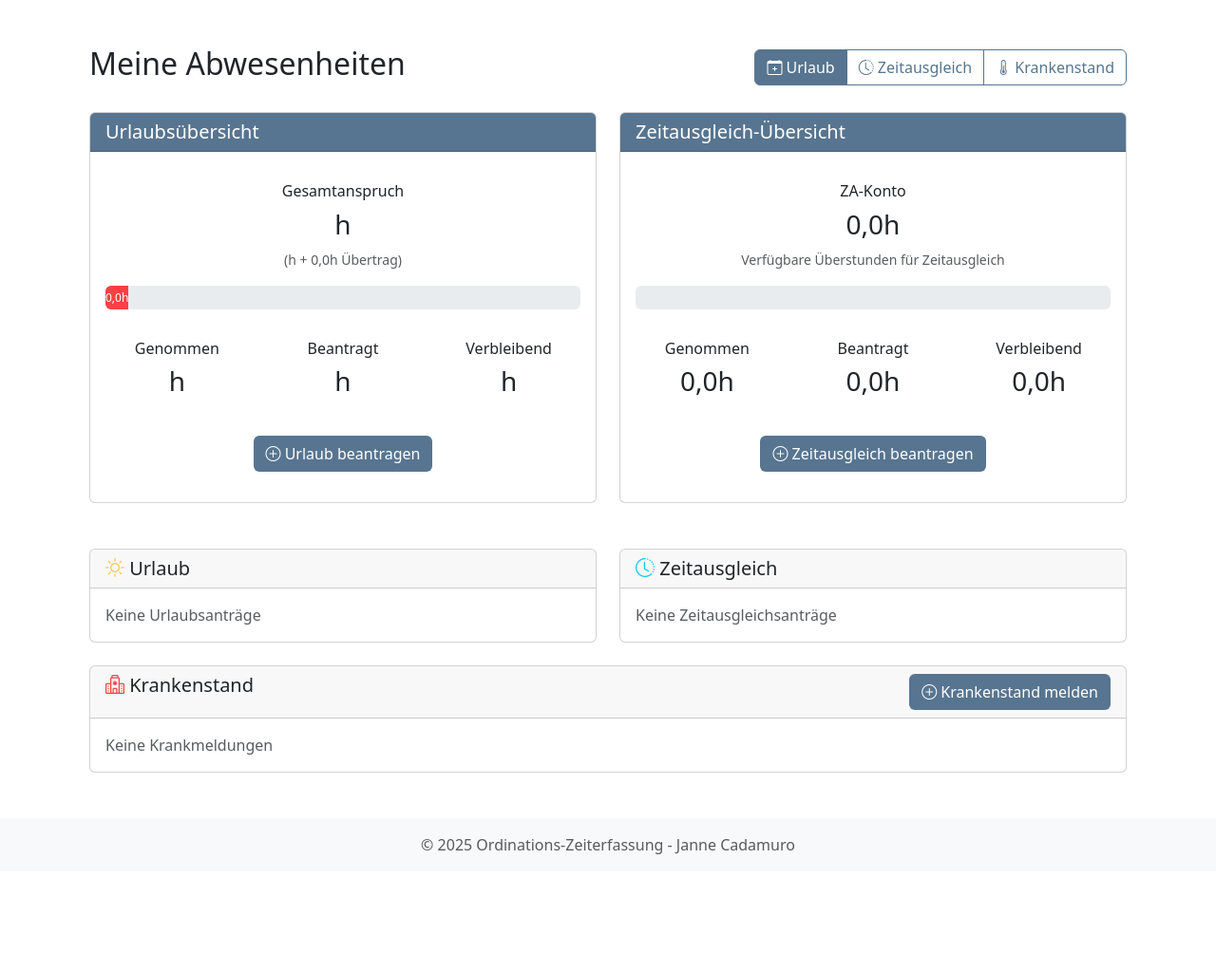
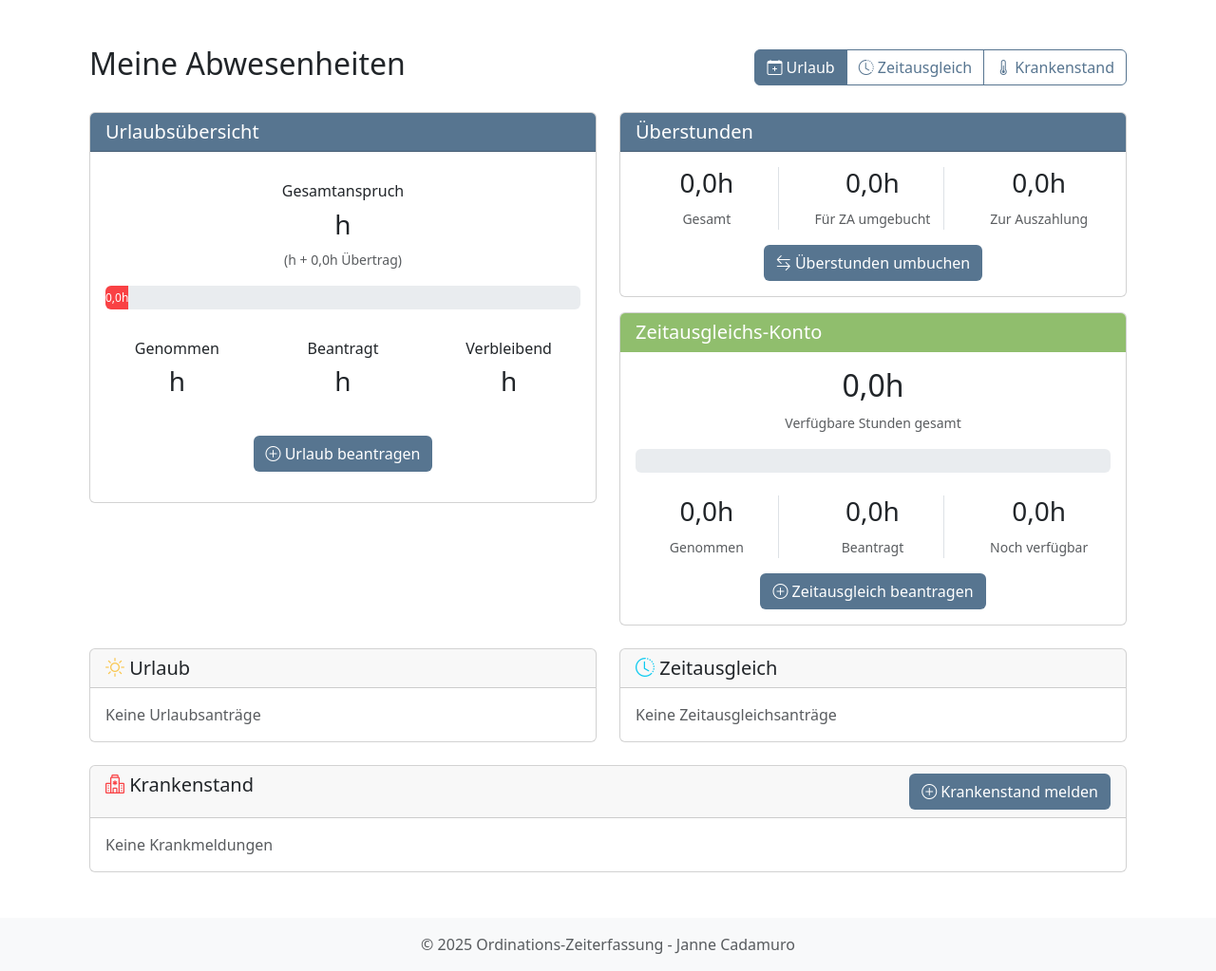
Before and after one commit to drfoehn/workfore_management, a Django app: page /absences/ in a window 1280 px wide. Shown: the part 76-1099 px from the top of the page at 95% size. Before the commit the page ends 976 px from the top, so only its background shows below. Run offline with Django 5.2, Linux system fonts and the light colour scheme; the visitor is signed in with stand-in values (Sample User, id 1); data that the repository does not hold is empty; some libraries are stand-ins or nearby versions.

Commit message:
bugfixes

```diff
--- a/workforce_management/templates/wfm/absence_list.html
+++ b/workforce_management/templates/wfm/absence_list.html
@@ -122,25 +122,55 @@
             </div>
         </div>
 
-        <!-- Zeitausgleich-Übersicht -->
+        <!-- Zeitausgleich-Bereich -->
         <div class="col-md-6">
-            <div class="card mb-4">
+            <!-- Überstunden-Karte -->
+            <div class="card mb-3">
                 <div class="card-header bg-queen-blue">
-                    <h5 class="mb-0">{% trans "Zeitausgleich-Übersicht" %}</h5>
+                    <h5 class="mb-0">{% trans "Überstunden" %}</h5>
                 </div>
                 <div class="card-body">
-                    <div class="row">
-                        <div class="col-md-12">
-                            <div class="card border-0">
-                                <div class="card-body text-center">
-                                    <h6>{% trans "ZA-Konto" %}</h6>
-                                    {% widthratio timecomp_remaining_hours timecomp_total_hours 100 as timecomp_percent %}
-                                    <h3>{{ timecomp_total_hours|floatformat:1 }}h</h3>
-                                    <small class="text-muted">
-                                        {% trans "Verfügbare Überstunden für Zeitausgleich" %}
-                                    </small>
+                    <div class="row text-center">
+                        <div class="col-md-4">
+                            <div class="border-end">
+                                <h3>{{ timecomp_total_overtime|floatformat:1 }}h</h3>
+                                <small class="text-muted">{% trans "Gesamt" %}</small>
                             </div>
-                                <div class="progress mb-3" style="height: 25px;">
+                        </div>
+                        <div class="col-md-4">
+                            <div class="border-end">
+                                <h3>{{ timecomp_za_hours|floatformat:1 }}h</h3>
+                                <small class="text-muted">{% trans "Für ZA umgebucht" %}</small>
+                            </div>
+                        </div>
+                        <div class="col-md-4">
+                            <h3>{{ timecomp_payment_hours|floatformat:1 }}h</h3>
+                            <small class="text-muted">{% trans "Zur Auszahlung" %}</small>
+                        </div>
+                    </div>
+                    <div class="text-center mt-3">
+                        <button class="btn bg-queen-blue"
+                                data-bs-toggle="modal"
+                                data-bs-target="#overtimeModal">
+                            <i class="bi bi-arrow-left-right"></i> {% trans "Überstunden umbuchen" %}
+                        </button>
+                    </div>
+                </div>
+            </div>
+
+            <!-- ZA-Konto-Karte -->
+            <div class="card">
+                <div class="card-header bg-pistachio">
+                    <h5 class="mb-0">{% trans "Zeitausgleichs-Konto" %}</h5>
+                </div>
+                <div class="card-body">
+                    <div class="text-center mb-3">
+                        <h2>{{ timecomp_za_hours|floatformat:1 }}h</h2>
+                        <small class="text-muted">{% trans "Verfügbare Stunden gesamt" %}</small>
+                    </div>
+
+                    {% widthratio timecomp_remaining_hours timecomp_za_hours 100 as timecomp_percent %}
+                    <div class="progress mb-4" style="height: 25px;">
                         <div class="progress-bar
                             {% with percent_num=timecomp_percent|add:"0" %}
                                 {% if percent_num >= 50 %}bg-pistachio
@@ -151,43 +181,31 @@
                             style="width: {{ timecomp_percent }}%;"
                             aria-valuenow="{{ timecomp_remaining_hours|default:0 }}"
                             aria-valuemin="0"
-                                        aria-valuemax="{{ timecomp_total_hours|default:0 }}">
-                                        {{ timecomp_remaining_hours|default:0|floatformat:1 }}h
+                            aria-valuemax="{{ timecomp_za_hours|default:0 }}">
+                            {{ timecomp_remaining_hours|floatformat:1 }}h
                         </div>
                     </div>
-                            </div>
-                        </div>
-                    </div>
-                    <div class="row">
+
+                    <div class="row text-center">
                         <div class="col-md-4">
-                            <div class="card border-0">
-                                <div class="card-body text-center">
-                                    <h6>{% trans "Genommen" %}</h6>
+                            <div class="border-end">
                                 <h3>{{ timecomp_used_hours|floatformat:1 }}h</h3>
-                                </div>
+                                <small class="text-muted">{% trans "Genommen" %}</small>
                             </div>
                         </div>
                         <div class="col-md-4">
-                            <div class="card border-0">
-                                <div class="card-body text-center">
-                                    <h6>{% trans "Beantragt" %}</h6>
+                            <div class="border-end">
                                 <h3>{{ timecomp_pending_hours|floatformat:1 }}h</h3>
-                                </div>
+                                <small class="text-muted">{% trans "Beantragt" %}</small>
                             </div>
                         </div>
                         <div class="col-md-4">
-                            <div class="card border-0">
-                                <div class="card-body text-center">
-                                    <h6>{% trans "Verbleibend" %}</h6>
                             <h3>{{ timecomp_remaining_hours|floatformat:1 }}h</h3>
+                            <small class="text-muted">{% trans "Noch verfügbar" %}</small>
                         </div>
                     </div>
-                        </div>
-                    </div>
-                    <div class="row">
-                        <div class="col-md-12">
-                            <div class="card border-0">
-                                <div class="card-body text-center">
+
+                    <div class="text-center mt-3">
                         <button class="btn bg-queen-blue"
                                 data-bs-toggle="modal"
                                 data-bs-target="#timeCompModal"
@@ -198,10 +216,6 @@
                 </div>
             </div>
         </div>
-                </div>
-            </div>
-        </div>
-
     </div>
 
     <!-- Zweite Zeile: Urlaub und Zeitausgleich -->
--- a/workforce_management/templates/wfm/assistant_calendar.html
+++ b/workforce_management/templates/wfm/assistant_calendar.html
@@ -245,7 +245,7 @@ document.addEventListener('DOMContentLoaded', function() {
                     })
                     .catch(error => {
                         console.error('Error:', error);
-                        alert('{% trans "Fehler beim Laden der Daten" %}');
+                        alert('{% trans "Keine Berechtigung zum Laden dieser Daten" %}');
                     });
             }
         },
--- a/workforce_management/templates/wfm/modals/time_compensation_modal.html
+++ b/workforce_management/templates/wfm/modals/time_compensation_modal.html
@@ -49,17 +49,22 @@ function loadTimeCompStatus() {
 
             const statusHtml = `
                 <div class="alert alert-info">
-                    <h6>{% trans "Verfügbare Stunden" %}:</h6>
+                    <h6>{% trans "Überstunden-Übersicht" %}:</h6>
                     <ul class="mb-0">
-                        <li>{% trans "Gesamte Überstunden" %}: ${data.total_hours}h</li>
-                        <li>{% trans "Bereits verwendet" %}: ${data.used_hours}h</li>
-                        <li>{% trans "In Bearbeitung" %}: ${data.pending_hours}h</li>
-                        <li><strong>{% trans "Noch verfügbar" %}: ${data.remaining_hours}h</strong></li>
+                        <li>{% trans "Gesamte Überstunden" %}: ${data.total_overtime}h</li>
+                        <li>{% trans "Davon für Zeitausgleich" %}: ${data.za_hours}h</li>
+                        <li>{% trans "Davon zur Auszahlung" %}: ${data.payment_hours}h</li>
+                    </ul>
+                    <h6 class="mt-3">{% trans "Zeitausgleichs-Konto" %}:</h6>
+                    <ul class="mb-0">
+                        <li>{% trans "Bereits genommen" %}: ${data.used_hours}h</li>
+                        <li>{% trans "Beantragt" %}: ${data.pending_hours}h</li>
+                        <li><strong>{% trans "Noch verfügbar" %}: ${data.remaining_za_hours}h</strong></li>
                     </ul>
                 </div>
             `;
             document.getElementById('timeCompStatus').innerHTML = statusHtml;
-            window.availableHours = data.remaining_hours;
+            window.availableHours = data.remaining_za_hours;
             checkSubmitButton();
         })
         .catch(error => {
--- a/workforce_management/wfm/views.py
+++ b/workforce_management/wfm/views.py
@@ -2157,7 +2157,6 @@ class AssistantCalendarView(LoginRequiredMixin, TemplateView):
     def get_context_data(self, **kwargs):
         context = super().get_context_data(**kwargs)
 
-        # Bestehender Code...
         role = self.request.GET.get('role')
         employee_id = self.request.GET.get('employee')
 
@@ -2427,6 +2426,12 @@ class AbsenceListView(LoginRequiredMixin, ListView):
     model = SickLeave
     context_object_name = 'sick_leaves'
 
+    def get_queryset(self):
+        # Filtere Krankenstände nach angemeldetem User
+        return SickLeave.objects.filter(
+            employee=self.request.user
+        ).order_by('-start_date')
+
     def get_context_data(self, **kwargs):
         context = super().get_context_data(**kwargs)
         user = self.request.user
@@ -2506,69 +2511,69 @@ class AbsenceListView(LoginRequiredMixin, ListView):
         context['vacations'] = vacations
 
         # Zeitausgleichsübersicht
-        print("\n=== DEBUG: TimeCompensation Info ===")
-        print(f"Current user: {user}, Today: {today}")
-
-        # Hole das Überstundenkonto für diesen Monat
-        overtime_account = OvertimeAccount.objects.filter(
-            employee=user,
-            year=today.year,
-            month=today.month
+        current_period = AveragingPeriod.objects.filter(
+            start_date__lte=today,
+            end_date__gte=today
         ).first()
 
-        print(f"\nOvertime Account found: {overtime_account}")
-
-        if overtime_account:
-            total_hours = overtime_account.hours_for_timecomp
-            print(f"Total overtime hours: {total_hours}")
+        if not current_period:
+            current_period = AveragingPeriod.objects.filter(
+                end_date__lt=today
+            ).order_by('-end_date').first()
+
+        if current_period:
+            overtime_account = OvertimeAccount.objects.filter(
+                employee=user,
+                year=current_period.end_date.year,
+                month=current_period.end_date.month
+            ).first()
+
+            if overtime_account:
+                total_overtime = overtime_account.total_overtime  # Gesamte Überstunden
+                za_hours = overtime_account.hours_for_timecomp    # Für ZA umgebucht
+                payment_hours = total_overtime - za_hours         # Zur Auszahlung
+            else:
+                total_overtime = current_period.balance or Decimal('0')
+                za_hours = Decimal('0')
+                payment_hours = total_overtime
         else:
-            total_hours = 0
-            print("No overtime account found, setting total_hours to 0")
-
-        # Hole genehmigte und beantragte Zeitausgleiche
-        approved_time_comps = TimeCompensation.objects.filter(
-            employee=user,
-            status='APPROVED'
+            total_overtime = Decimal('0')
+            za_hours = Decimal('0')
+            payment_hours = Decimal('0')
+
+        # Hole bereits genommene Zeitausgleiche
+        used_hours = sum(
+            tc.hours for tc in TimeCompensation.objects.filter(
+                employee=user,
+                status='APPROVED'
+            )
         )
-        pending_time_comps = TimeCompensation.objects.filter(
-            employee=user,
-            status='REQUESTED'
+
+        # Hole beantragte Zeitausgleiche
+        pending_hours = sum(
+            tc.hours for tc in TimeCompensation.objects.filter(
+                employee=user,
+                status='REQUESTED'
+            )
         )
 
-        # Berechne die Stunden
-        used_hours = sum(tc.hours for tc in approved_time_comps)
-        pending_hours = sum(tc.hours for tc in pending_time_comps)
-        remaining_hours = total_hours - pending_hours - used_hours
-
-        print(f"\nApproved time comps count: {approved_time_comps.count()}")
-        print(f"Used hours: {used_hours}")
-        print(f"Pending time comps count: {pending_time_comps.count()}")
-        print(f"Pending hours: {pending_hours}")
-        print(f"Remaining hours: {remaining_hours}")
+        # Noch verfügbare ZA-Stunden
+        remaining_za_hours = za_hours - (used_hours + pending_hours)
 
         context.update({
-            'timecomp_total_hours': total_hours,
+            'timecomp_total_overtime': total_overtime,
+            'timecomp_za_hours': za_hours,
+            'timecomp_payment_hours': payment_hours,
             'timecomp_used_hours': used_hours,
             'timecomp_pending_hours': pending_hours,
-            'timecomp_remaining_hours': remaining_hours
+            'timecomp_remaining_hours': remaining_za_hours
         })
 
-
-
-
-
-        # Hole alle Zeitausgleiche
+        # Hole alle Zeitausgleiche für die Liste
         time_comps = TimeCompensation.objects.filter(
             employee=user
         ).order_by('-date')
         context['time_comps'] = time_comps
-
-        print("\n=== Final TimeComp context values ===")
-        print(f"Total hours: {context.get('timecomp_total_hours')}")
-        print(f"Used hours: {context.get('timecomp_used_hours')}")
-        print(f"Pending hours: {context.get('timecomp_pending_hours')}")
-        print(f"Remaining hours: {context.get('timecomp_remaining_hours')}")
-        print("================================\n")
 
         return context
 
@@ -2614,54 +2619,69 @@ def api_delete_absence(request, type, pk):
 
 @login_required
 def api_time_compensation_status(request):
-    """API-Endpunkt für den aktuellen Zeitausgleichsstatus"""
-    try:
-        today = timezone.now().date()
-
-        # Hole den relevanten Monat
-        if today.day <= 7:
-            target_date = today - relativedelta(months=1)
-        else:
-            target_date = today
-
-        # Hole das Überstundenkonto für diesen Monat
-        overtime_account = OvertimeAccount.objects.filter(
-            employee=request.user,
-            year=target_date.year,
-            month=target_date.month
-        ).first()
-
-        if overtime_account:
-            total_hours = overtime_account.hours_for_timecomp
-        else:
-            total_hours = 0
-
-        # Hole genehmigte und beantragte Zeitausgleiche
-        approved_time_comps = TimeCompensation.objects.filter(
-            employee=request.user,
+    user = request.user
+    today = timezone.now().date()
+
+    # Hole den aktuellen Durchrechnungszeitraum
+    current_period = AveragingPeriod.objects.filter(
+        start_date__lte=today,
+        end_date__gte=today
+    ).first()
+
+    # Wenn kein aktueller Zeitraum gefunden wurde, hole den letzten abgeschlossenen
+    if not current_period:
+        current_period = AveragingPeriod.objects.filter(
+            end_date__lt=today
+        ).order_by('-end_date').first()
+
+    if not current_period:
+        return JsonResponse({
+            'error': 'Kein Durchrechnungszeitraum gefunden'
+        })
+
+    # Hole den OvertimeAccount Eintrag
+    overtime_account = OvertimeAccount.objects.filter(
+        employee=user,
+        year=current_period.end_date.year,
+        month=current_period.end_date.month
+    ).first()
+
+    if overtime_account:
+        total_overtime = overtime_account.total_overtime  # Gesamte Überstunden
+        za_hours = overtime_account.hours_for_timecomp    # Für ZA umgebucht
+        payment_hours = total_overtime - za_hours         # Zur Auszahlung
+    else:
+        total_overtime = current_period.balance or Decimal('0')
+        za_hours = Decimal('0')
+        payment_hours = total_overtime
+
+    # Hole beantragte Zeitausgleiche
+    pending_hours = sum(
+        tc.hours for tc in TimeCompensation.objects.filter(
+            employee=user,
+            status='REQUESTED'
+        )
+    )
+
+    # Hole bereits genommene Zeitausgleiche
+    used_hours = sum(
+        tc.hours for tc in TimeCompensation.objects.filter(
+            employee=user,
             status='APPROVED'
         )
-
-        pending_time_comps = TimeCompensation.objects.filter(
-            employee=request.user,
-            status='REQUESTED'
-        )
-
-        # Berechne die Stunden
-        used_hours = sum(tc.hours for tc in approved_time_comps)
-        pending_hours = sum(tc.hours for tc in pending_time_comps)
-        remaining_hours = total_hours - used_hours - pending_hours
-
-        return JsonResponse({
-            'total_hours': float(total_hours),
-            'used_hours': float(used_hours),
-            'pending_hours': float(pending_hours),
-            'remaining_hours': float(remaining_hours)
-        })
-
-    except Exception as e:
-        logger.error(f"Time compensation status error: {str(e)}", exc_info=True)
-        return JsonResponse({'error': str(e)}, status=500)
+    )
+
+    # Noch verfügbare ZA-Stunden = Umgebuchte Stunden - (Genommene + Beantragte)
+    remaining_za_hours = za_hours - (used_hours + pending_hours)
+
+    return JsonResponse({
+        'total_overtime': float(total_overtime),        # Gesamte Überstunden
+        'za_hours': float(za_hours),                    # Für ZA umgebucht
+        'payment_hours': float(payment_hours),          # Zur Auszahlung
+        'used_hours': float(used_hours),               # Bereits genommener ZA
+        'pending_hours': float(pending_hours),          # Beantragter ZA
+        'remaining_za_hours': float(remaining_za_hours) # Noch verfügbare ZA-Stunden
+    })
 
 def calculate_overtime_hours(user, year, month=None):
     """Berechnet die Überstunden für einen Benutzer in einem Jahr/Monat"""
```
Lines whose indentation alone changed are shown as unchanged.
